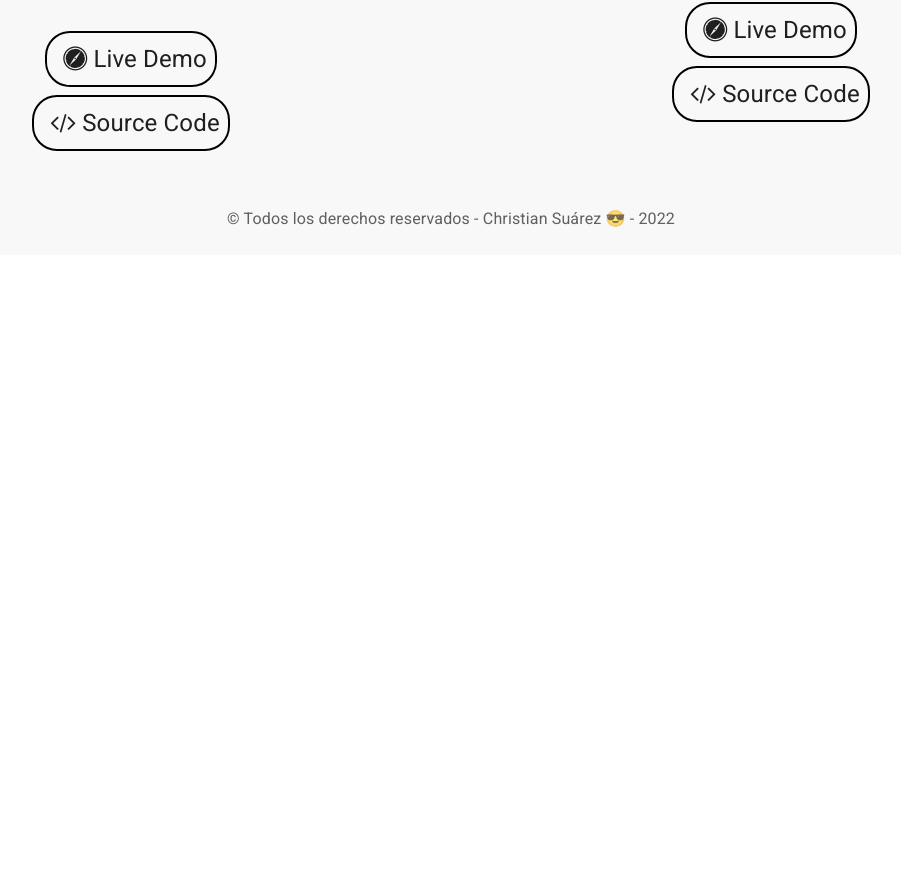
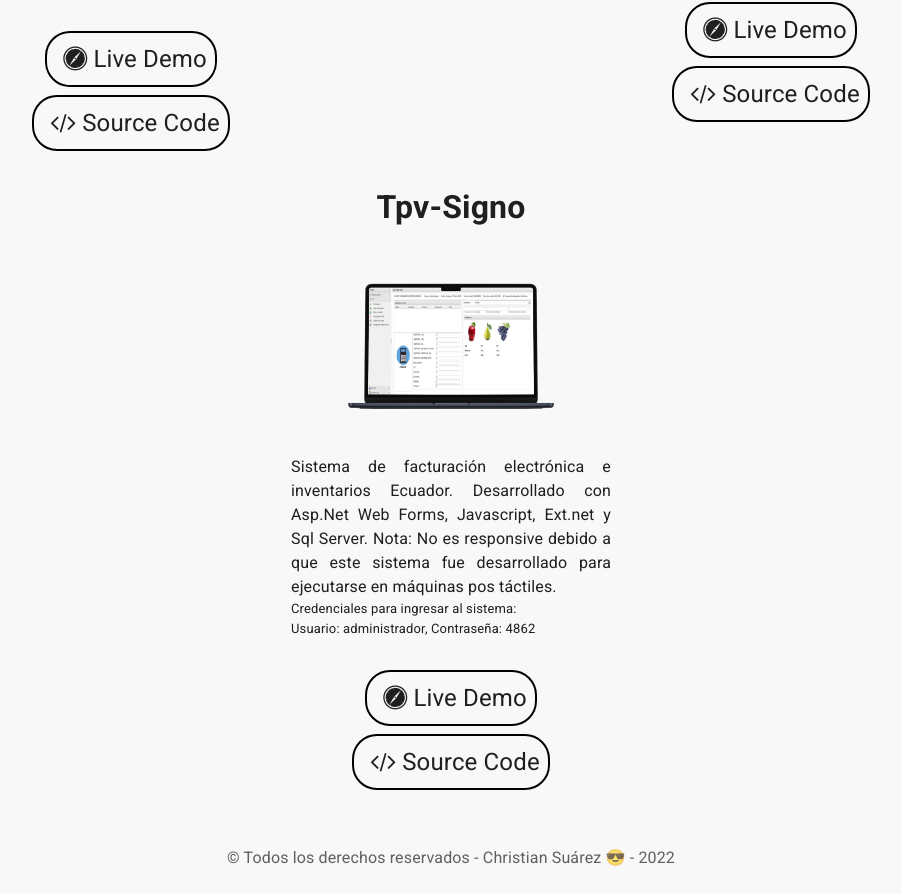
Before and after one commit to christiannosghot1993/Portfolio-Christian-Suarez, a React (Create React App) app: page / in a window 1280 px wide. Shown: the part 5262-6156 px from the top of the page, without its empty margins (189-1090 px from the left). Before the commit the page ends 5517 px from the top, so only its background shows below. Built offline with nearby package versions, Linux system fonts and the light colour scheme; the HTML template or start-up script is replaced by a standard one.

Commit message:
Se añade tpvsigno al portafolio

```diff
--- a/src/components/portfolio/PortfolioBlock.js
+++ b/src/components/portfolio/PortfolioBlock.js
@@ -21,6 +21,16 @@ function PortfolioBlock(props) {
                      </div>
                   )
                }
+               if (title === 'Tpv-Signo') {
+                  return (
+                     <div style={{ width: '50%', textAlign: 'justify', fontSize:'small' }}>
+                        <p>Credenciales para ingresar al sistema:</p>
+                        <div>
+                           Usuario: administrador, Contraseña: 4862
+                        </div>
+                     </div>
+                  )
+               }
             })()
          }
          <Box className={'portfolio'} display={'flex'} flexDirection={'column'} gap={'0.5rem'}
--- a/src/info/Info.js
+++ b/src/info/Info.js
@@ -1,5 +1,6 @@
 import pokeApi from "../img/poke-api.png"
 import noxus from "../img/noxus.png"
+import tpvsigno from "../img/tpvsigno.png"
 import cSharp from "../img/c-sharp.png"
 import scrum from "../img/scrum.png"
 import azure from "../img/azure.png"
@@ -229,7 +230,7 @@ export const info = {
         {
             title: "Noxus",
             description:'Sistema de control de asistencia por gps, construido con .Net Core, Razor Pages, Javascript, Boostrap, Closed Xml para reportería y Base de Datos Sql Server.',
-            live: "https://www.noxus.somee.com/",
+            live: "https://www.noxus-assistance.somee.com/",
             source: "https://github.com/christiannosghot1993/Noxus",
             image: noxus
         },
@@ -240,5 +241,12 @@ export const info = {
             source: "https://github.com/christiannosghot1993/8-bits",
             image: eightbits
         },
+        {
+            title: "Tpv-Signo",
+            description:'Sistema de facturación electrónica e inventarios Ecuador. Desarrollado con Asp.Net Web Forms, Javascript, Ext.net y Sql Server. Nota: No es responsive debido a que este sistema fue desarrollado para ejecutarse en máquinas pos táctiles.',
+            live: "https://tpvsigno.somee.com/Login.aspx",
+            source: "https://github.com/christiannosghot1993/TpvSignoNormalOriginal",
+            image: tpvsigno
+        },
     ]
 }
```
Also changed, not shown: src/img/tpvsigno.png (added).
